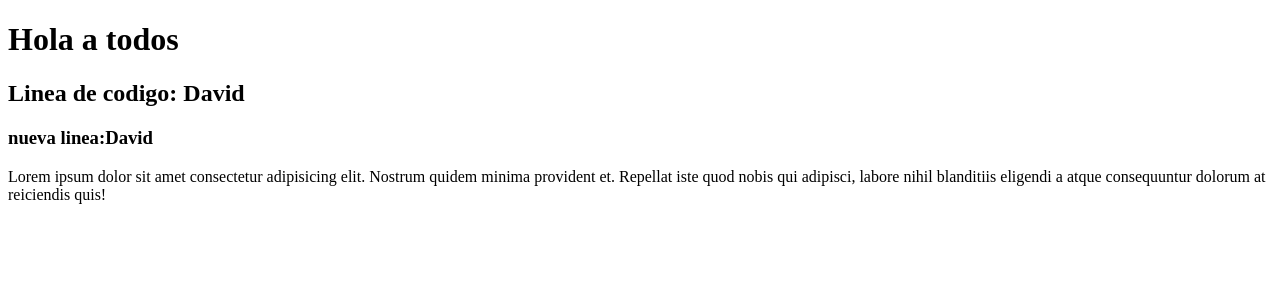
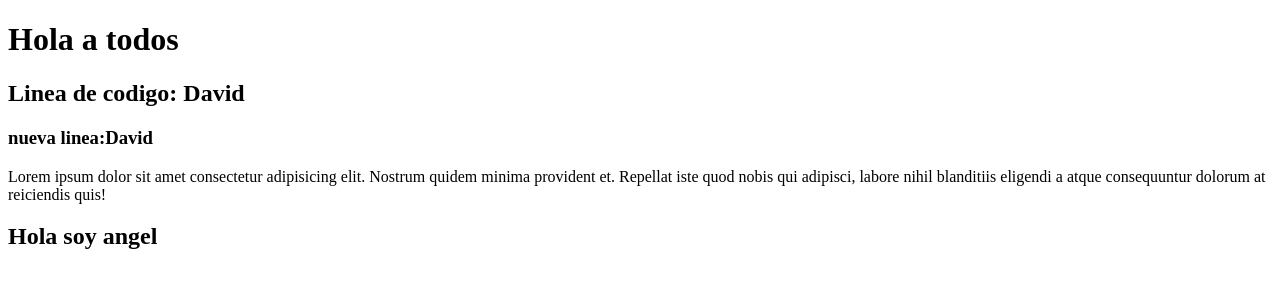
Before and after one commit to ivanhack34/repo_starvar, a plain HTML site: page index.html in a window 1280 px wide. Drawn offline with Linux system fonts and the light colour scheme.

Commit message:
Esto me vuelve un qlo

```diff
--- a/index.html
+++ b/index.html
@@ -12,6 +12,6 @@
     <h2>Linea de codigo: David</h2>
     <h3>nueva linea:David</h3>
     <p>Lorem ipsum dolor sit amet consectetur adipisicing elit. Nostrum quidem minima provident et. Repellat iste quod nobis qui adipisci, labore nihil blanditiis eligendi a atque consequuntur dolorum at reiciendis quis!</p>
-
+    <h2>Hola soy angel</h2>
 </body>
 </html>
```
